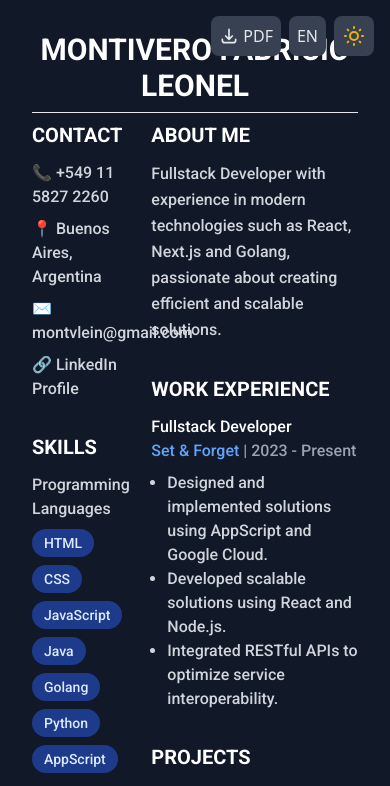
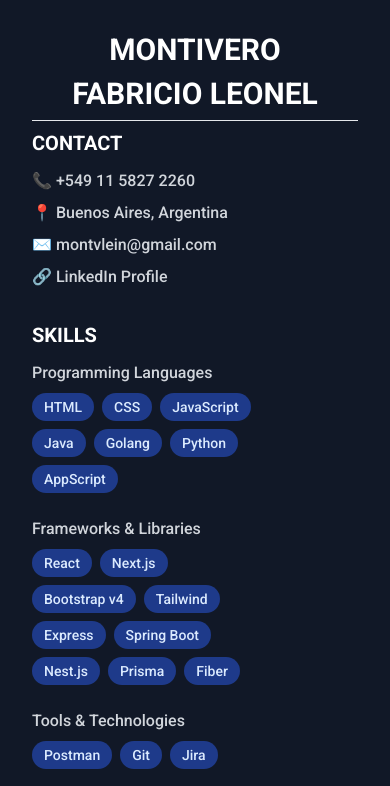
Before and after one commit to montvlein/CV, a React (Vite) app: page / in a window 390 px wide. Shown: the top 786 px of the page. Built offline with nearby package versions, Linux system fonts and the light colour scheme.

Commit message:
[FIX] phone view

```diff
--- a/src/App.jsx
+++ b/src/App.jsx
@@ -14,17 +14,17 @@ import PdfDownloadButton from './components/PdfDownloadButton';
 function App() {
   return (
     <LanguageProvider>
-    <div className="absolute top-4 right-4 flex gap-2 print:hidden">
+    <div className="fixed bottom-4 sm:bottom-auto sm:top-4 right-4 flex gap-2 print:hidden">
       <PdfDownloadButton />
       <LanguageToggle />
       <DarkModeToggle />
     </div>
-    <div id="cv-content" className="min-h-screen p-8 max-w-5xl mx-auto roboto-medium bg-white dark:bg-gray-900 dark:text-white">
+    <div id="cv-content" className="min-h-screen p-8 max-w-5xl mx-auto mb-8 sm:mb-auto roboto-medium bg-white dark:bg-gray-900 dark:text-white">
       <header className='mb-2 text-center'>
-        <h1 className="text-3xl font-bold mb-2 uppercase">{data.personalInfo.lastName} {data.personalInfo.firstName}</h1>
+        <h1 className="text-3xl font-bold mb-2 uppercase flex flex-col sm:flex-row items-center justify-center gap-2"><span>{data.personalInfo.lastName}</span> <span>{data.personalInfo.firstName}</span></h1>
         <hr/>
       </header>
-      <main className="grid grid-cols-3 gap-8">
+      <main className="grid md:grid-cols-3 gap-8">
         {/* Left Column */}
         <div className="col-span-1 space-y-8">
           <Contact data={data.personalInfo.contact}/>
```
